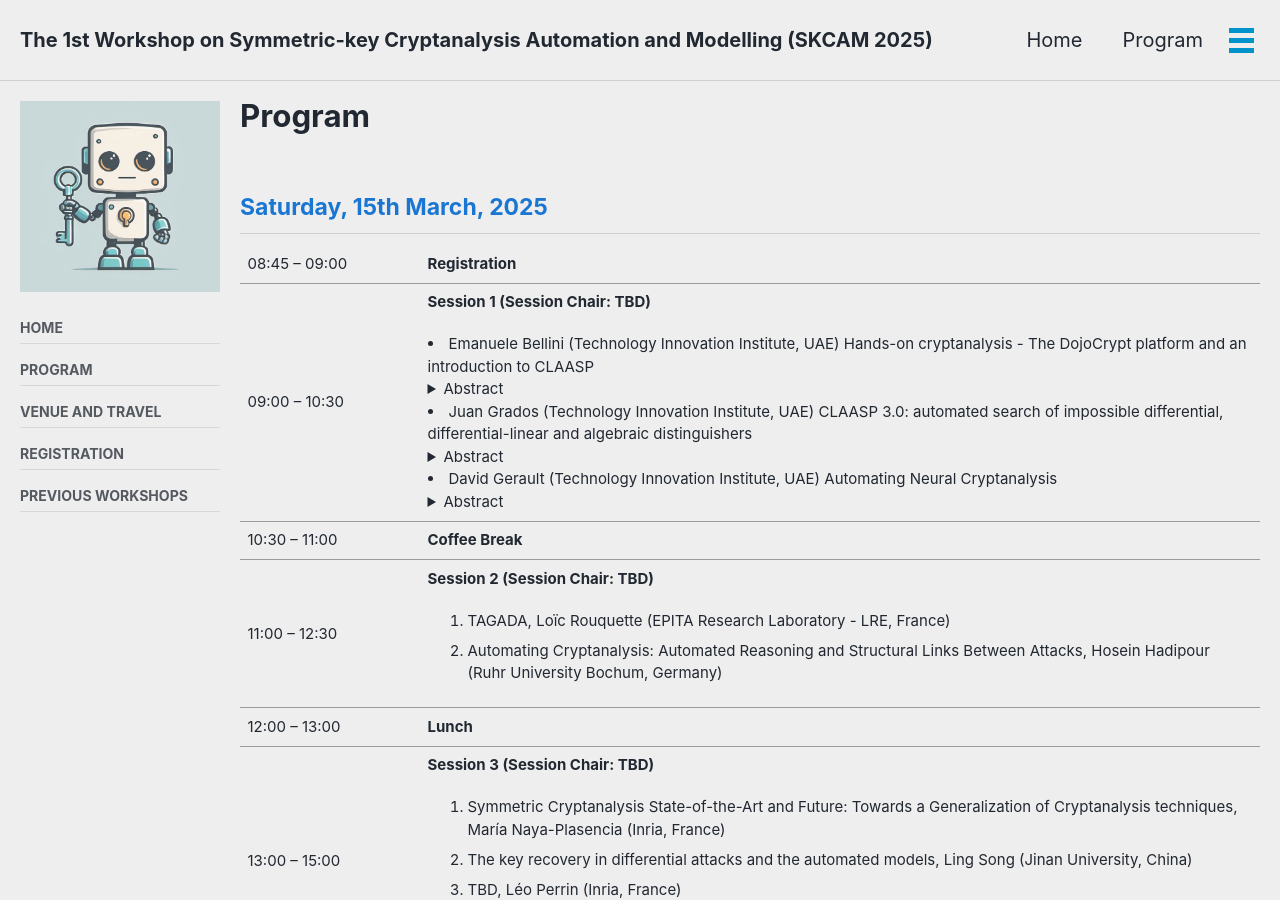
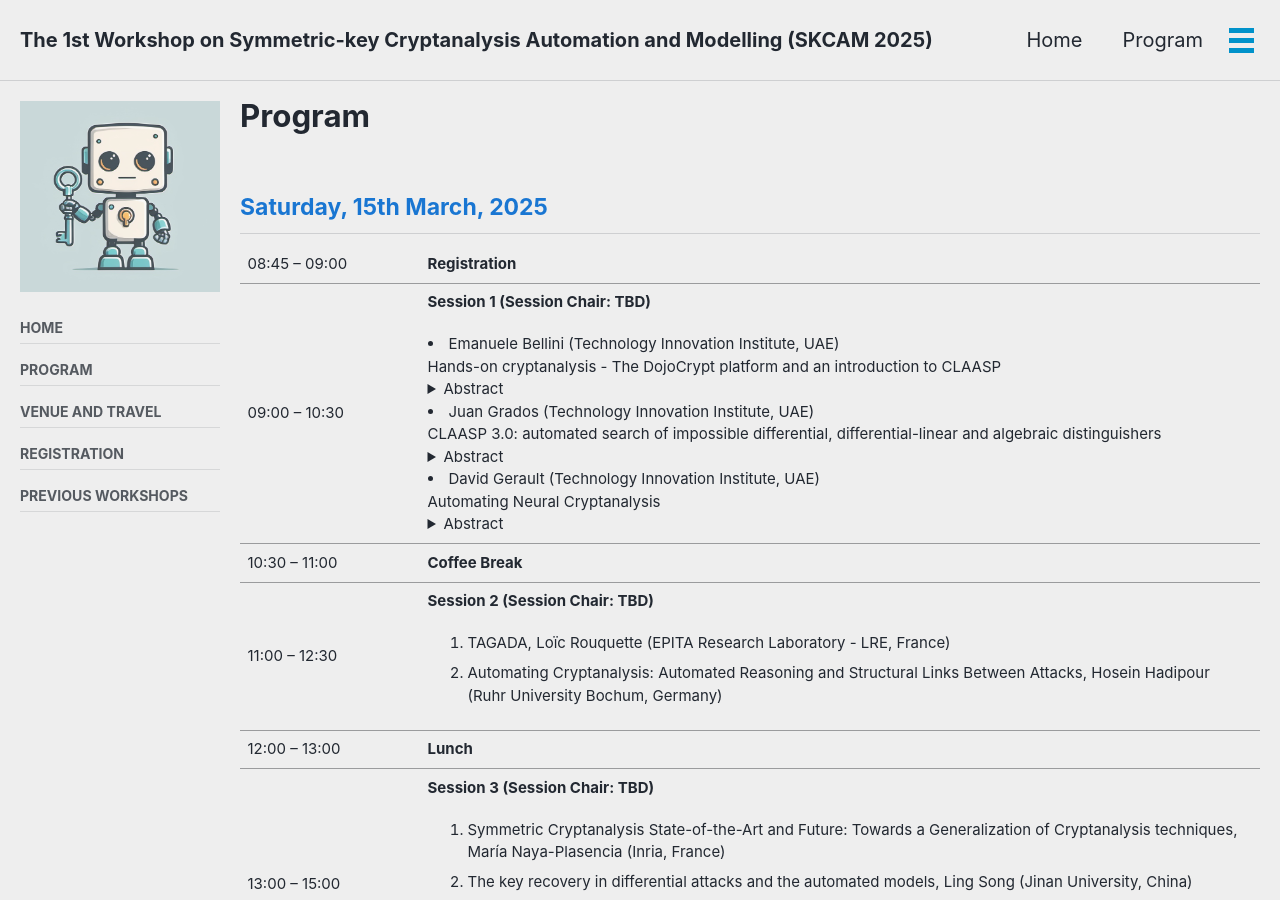
Before and after one commit to cryptanalysisbench/SATbench, a Jekyll site: the page built from program.md, in a window 1280 px wide and 900 px high. Built offline with Jekyll 4.4.1, drawn with Linux system fonts in a browser that asks for light colours; cached includes are drawn as plain includes; nearby versions of some CDN libraries; our own code applies the rules of GitHub Pages for plain Markdown files.

```diff
--- a/program.md
+++ b/program.md
@@ -22,7 +22,7 @@ sidebar:
         <td>09:00 – 10:30</td>
         <td><p><b>Session 1 (Session Chair: TBD)</b></p>
           <il>
-          <li> Emanuele Bellini (Technology Innovation Institute, UAE)
+          <li> Emanuele Bellini (Technology Innovation Institute, UAE)  <br />
             Hands-on cryptanalysis - The DojoCrypt platform and an introduction to CLAASP
             <details>
     <summary> Abstract </summary>
@@ -30,14 +30,14 @@ sidebar:
 To showcase DojoCrypt’s capabilities for both teaching and research, we demonstrate its integration with the CLAASP library—a SageMath-based suite designed to simplify the analysis of symmetric primitives. After a brief overview of CLAASP, we implement a basic toy cipher and execute various cryptanalysis routines, such as statistical testing, linear/differential trail searches, algebraic modeling, and result visualization, all achieved in a few lines of code.
             </details>
             </li>
-          <li>Juan Grados (Technology Innovation Institute, UAE)
+          <li>Juan Grados (Technology Innovation Institute, UAE)    <br />
             CLAASP 3.0: automated search of impossible differential, differential-linear and algebraic distinguishers
             <details>
     <summary> Abstract </summary>
     The search for algebraic, impossible differential, and differential-linear distinguishers is a key topic in symmetric cryptanalysis. Existing automated tools are often highly specialized or lack support for one of these types of distinguishers. In this talk, we will demonstrate through practical examples how the latest version of CLAASP can automatically search for impossible differential and differential-linear distinguishers using state-of-the-art techniques. Specifically, we will showcase methods that use truncated deterministic differentials to find these kind of distinguishers. Additionally, we will show how CLAASP can automatically search for algebraic distinguishers through the use of techniques based on the three-subset division property.
             </details>
             </li>
-          <li> David Gerault (Technology Innovation Institute, UAE)
+          <li> David Gerault (Technology Innovation Institute, UAE)    <br />
             Automating Neural Cryptanalysis
             <details>
     <summary> Abstract </summary>
```
